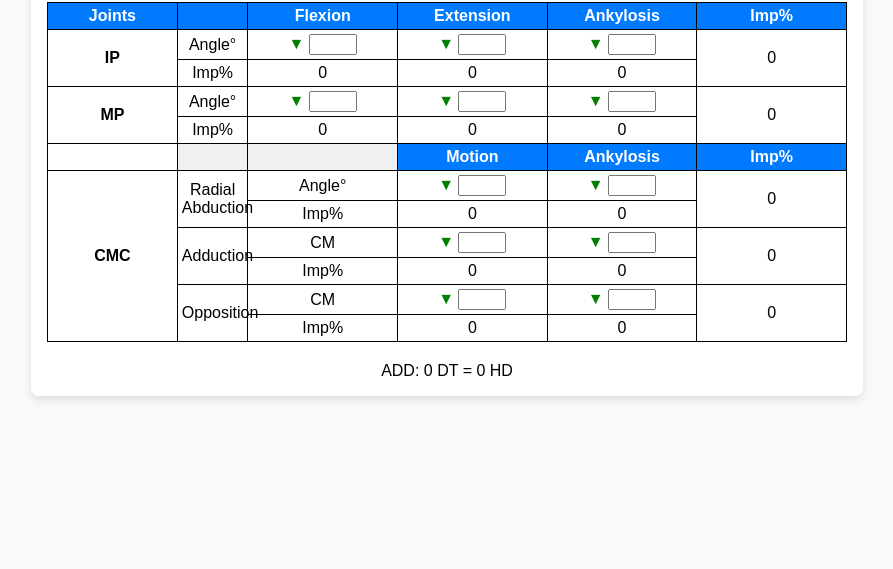
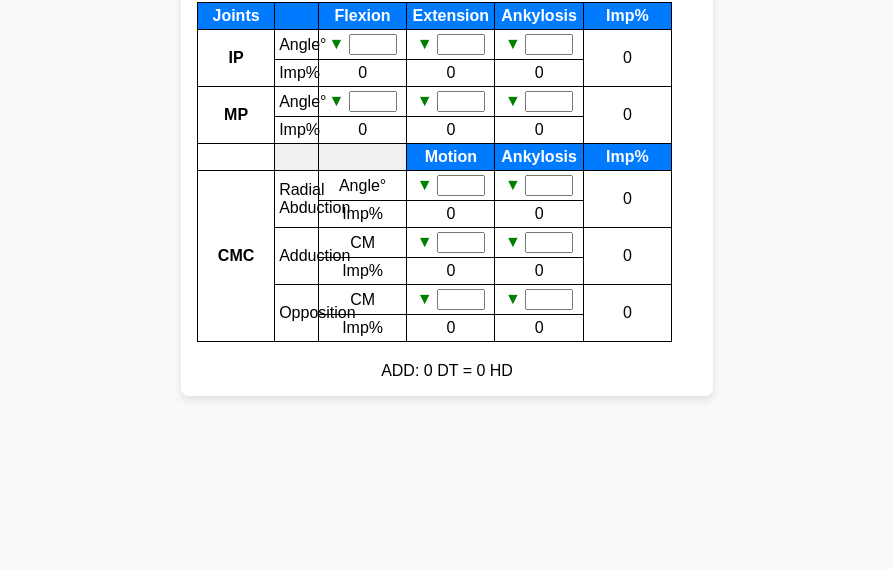
Before and after one commit to ttucker22/ROM-Digit-V3, a plain HTML site: page index.html in a window 1280 px wide. Shown: the part 231-800 px from the top of the page, without its empty margins (193-1086 px from the left). Drawn offline with Linux system fonts and the light colour scheme.

Commit message:
Update index.html

```diff
--- a/index.html
+++ b/index.html
@@ -19,7 +19,7 @@
             border-radius: 8px;
             box-shadow: 0 4px 8px rgba(0, 0, 0, 0.1);
             padding: 16px;
-            max-width: 800px;
+            max-width: 500px;
             width: 100%;
         }
         .card-header {
@@ -30,6 +30,7 @@
         }
         table {
             border-collapse: collapse;
+            max-width: 475px;
             width: 100%;
             table-layout: fixed;
         }
```
